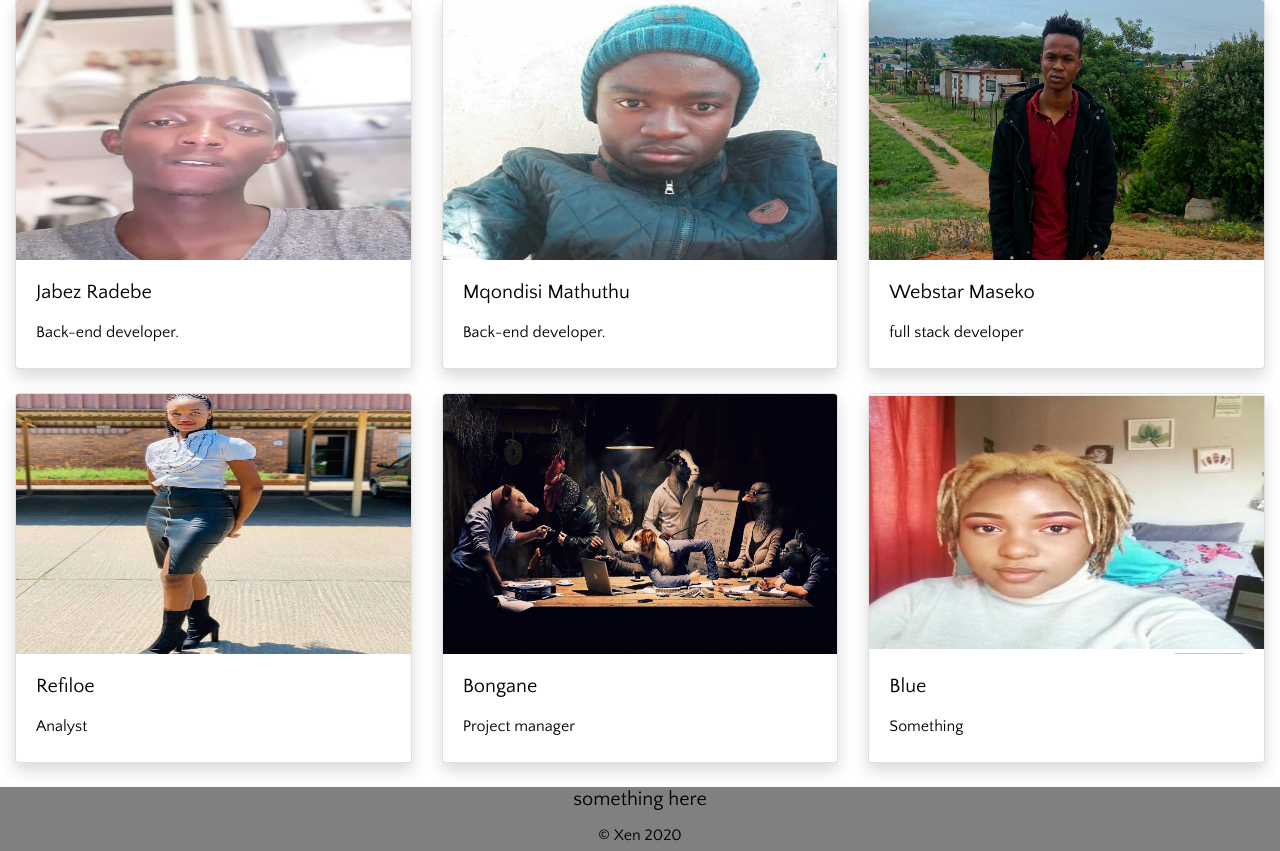
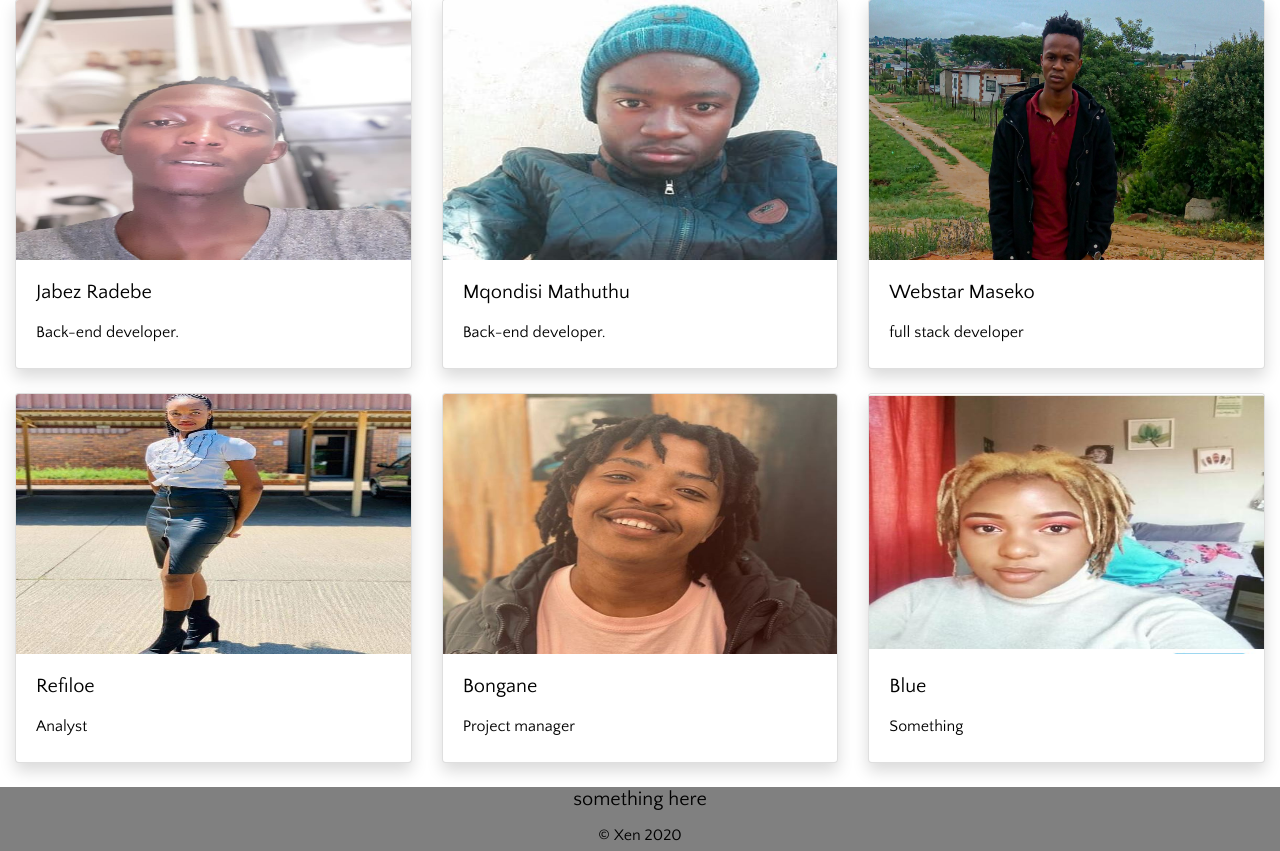
Before and after one commit to Webstar-Maseko/Xen, a Node server app: page /about in a window 1280 px wide. Shown: the part 1151-2002 px from the top of the page. Run offline with Node 20, Linux system fonts and the light colour scheme.

Commit message:
added Bongs

```diff
--- a/views/about.ejs
+++ b/views/about.ejs
@@ -54,7 +54,7 @@
   </div>
   <div class="col-md-4 ">
     <div class="card shadow" >
-      <img src="/images/us.jpg" class="card-img-top" alt="..." height="260px">
+      <img src="/images/bongs.jpeg" class="card-img-top" alt="..." height="260px">
       <div class="card-body">
         <h5 class="card-title">Bongane </h5>
         <p class="card-text">Project manager</p>
```
Also changed, not shown: static/images/bongs.jpeg (added).
